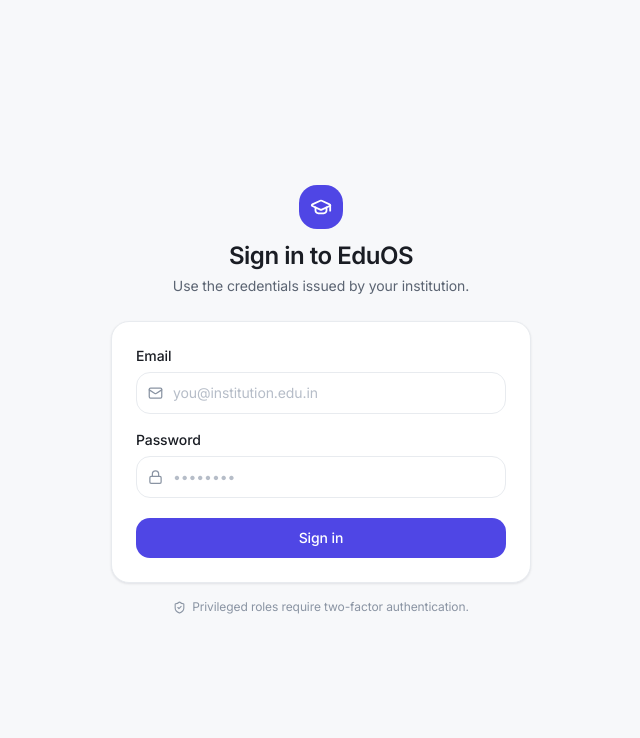
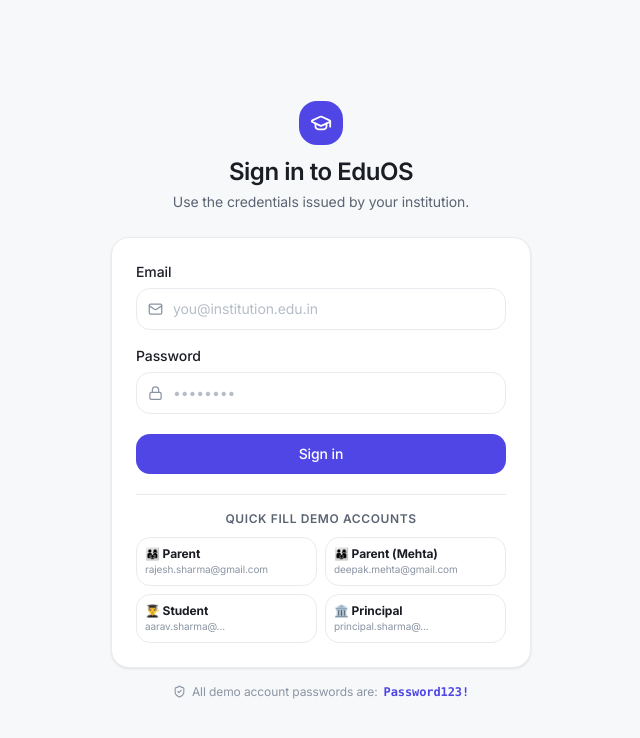
Before and after one commit to ReWamp12/EduOs, a Next.js app in the folder frontend/: page /login in a window 1280 px wide. Shown: the top 738 px of the page, without its empty margins (319-959 px from the left). Built offline with nearby package versions, Linux system fonts and the light colour scheme; no server answers.

Commit message:
feat(auth): add quick-fill demo login buttons and configure Password123! across all seeded accounts

```diff
--- a/frontend/src/app/login/page.tsx
+++ b/frontend/src/app/login/page.tsx
@@ -183,16 +183,70 @@ function LoginForm() {
               {pending ? 'Signing in…' : 'Sign in'}
             </button>
           </form>
+
+          {/* Quick Fill Demo Roles */}
+          <div className="mt-5 border-t border-border pt-4">
+            <p className="text-xs font-semibold text-text-secondary uppercase tracking-wider text-center mb-2.5">
+              Quick Fill Demo Accounts
+            </p>
+            <div className="grid grid-cols-2 gap-2">
+              <button
+                type="button"
+                onClick={() => {
+                  setEmail('rajesh.sharma@gmail.com');
+                  setPassword('Password123!');
+                }}
+                className="rounded-lg border border-border bg-surface-muted/50 p-2 text-left hover:bg-primary-soft hover:border-primary/40 transition group"
+              >
+                <div className="text-xs font-bold text-foreground group-hover:text-primary">👨‍👩‍👧 Parent</div>
+                <div className="text-[10px] text-text-tertiary truncate">rajesh.sharma@gmail.com</div>
+              </button>
+              <button
+                type="button"
+                onClick={() => {
+                  setEmail('deepak.mehta@gmail.com');
+                  setPassword('Password123!');
+                }}
+                className="rounded-lg border border-border bg-surface-muted/50 p-2 text-left hover:bg-primary-soft hover:border-primary/40 transition group"
+              >
+                <div className="text-xs font-bold text-foreground group-hover:text-primary">👨‍👩‍👦 Parent (Mehta)</div>
+                <div className="text-[10px] text-text-tertiary truncate">deepak.mehta@gmail.com</div>
+              </button>
+              <button
+                type="button"
+                onClick={() => {
+                  setEmail('aarav.sharma@student.greenfield.edu.in');
+                  setPassword('Password123!');
+                }}
+                className="rounded-lg border border-border bg-surface-muted/50 p-2 text-left hover:bg-primary-soft hover:border-primary/40 transition group"
+              >
+                <div className="text-xs font-bold text-foreground group-hover:text-primary">👨‍🎓 Student</div>
+                <div className="text-[10px] text-text-tertiary truncate">aarav.sharma@...</div>
+              </button>
+              <button
+                type="button"
+                onClick={() => {
+                  setEmail('principal.sharma@greenfield.edu.in');
+                  setPassword('Password123!');
+                }}
+                className="rounded-lg border border-border bg-surface-muted/50 p-2 text-left hover:bg-primary-soft hover:border-primary/40 transition group"
+              >
+                <div className="text-xs font-bold text-foreground group-hover:text-primary">🏛️ Principal</div>
+                <div className="text-[10px] text-text-tertiary truncate">principal.sharma@...</div>
+              </button>
+            </div>
+          </div>
         </div>
 
         <p className="mt-4 flex items-center justify-center gap-1.5 text-xs text-text-tertiary">
           <ShieldCheck size={13} />
-          Privileged roles require two-factor authentication.
+          All demo account passwords are: <span className="font-mono font-semibold text-primary">Password123!</span>
         </p>
       </div>
     </main>
   );
 }
+
 
 export default function LoginPage() {
   // useSearchParams needs a Suspense boundary to avoid opting the whole route
```
